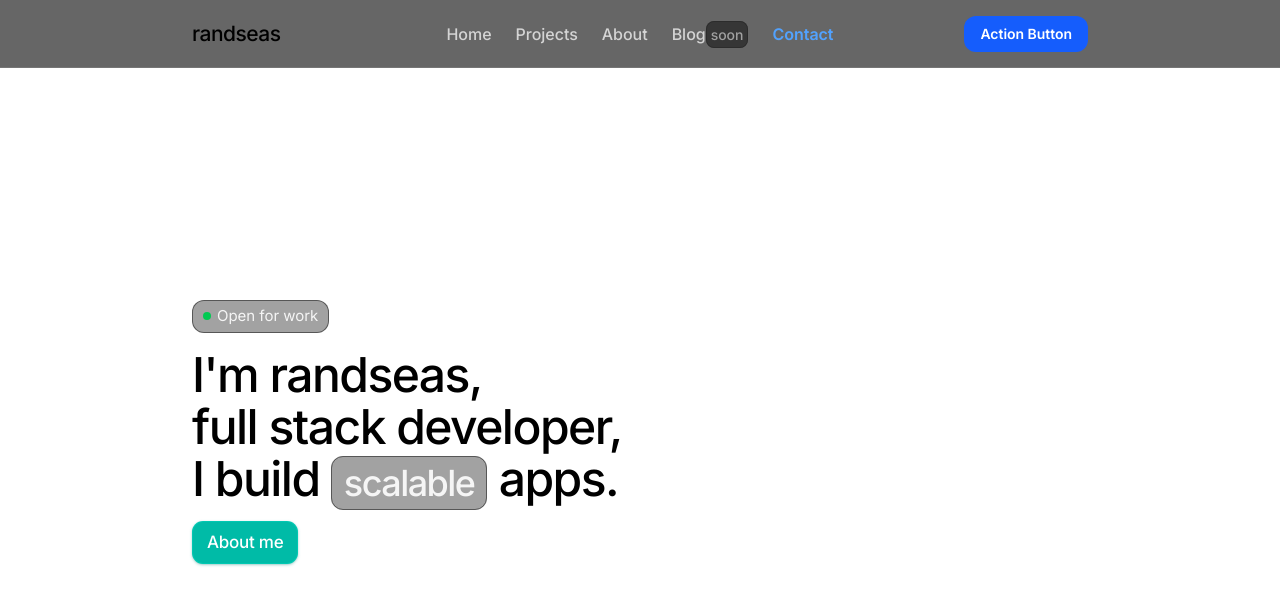
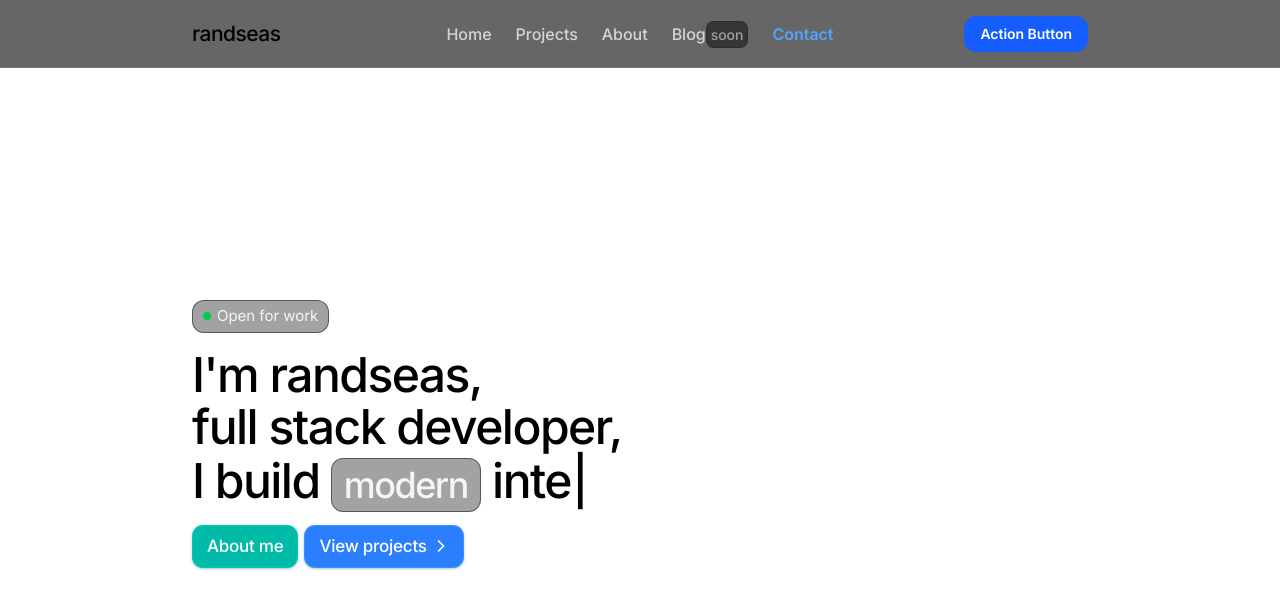
Before and after one commit to randseas/portfolio, a Next.js app: page / in a window 1280 px wide. Shown: the top 608 px of the page. Built offline with nearby package versions, Linux system fonts and the light colour scheme.

Commit message:
Refactor code structure for improved readability and maintainability

```diff
--- a/app/page.tsx
+++ b/app/page.tsx
@@ -1,5 +1,7 @@
 "use client";
+import { ChevronRightIcon } from "lucide-react";
 import { useRouter } from "next/navigation";
+import TypewriterComponent from "typewriter-effect";
 import Header from "@/components/common/header";
 
 export default function Home() {
@@ -7,25 +9,36 @@ export default function Home() {
   return (
     <>
       <Header />
-      <main className="grow bg-background">
+      <main className="relative grow bg-background overflow-hidden">
         {/* Hero */}
         <section className="flex flex-col items-start justify-start w-full grow px-48 py-58">
           <div className="flex flex-col items-start space-y-4">
             <div className="flex flex-row items-center space-x-1.5 border border-neutral-800/60 bg-neutral-900/40 rounded-xl px-2.5 py-1">
               <span className="rounded-full w-2 h-2 bg-green-500"></span>
-              <span className="text-[15px] font-normal text-neutral-100">Open for work</span>
+              <span className="text-[15px] font-normal text-neutral-100">
+                Open for work
+              </span>
             </div>
             <h1 className="flex flex-col items-start text-start justify-start text-5xl leading-13 font-medium tracking-[-0.032em]">
               <span>I'm randseas,</span>
               <span>full stack developer,</span>
-              <span>
-                I build{" "}
-                <span className="px-3 py-1 text-4xl border border-neutral-800/60 bg-neutral-900/40 text-neutral-100 rounded-xl">
-                  scalable
-                </span>{" "}
-                apps.
+              <span className="flex items-center gap-3 h-14">
+                <TypewriterComponent
+                  options={{
+                    strings: [
+                      "I build <span class='px-3 py-1 text-4xl border border-neutral-800/60 bg-neutral-900/40 text-neutral-100 rounded-xl'>scalable</span> apps.",
+                      "I build <span class='px-3 py-1 text-4xl border border-neutral-800/60 bg-neutral-900/40 text-neutral-100 rounded-xl'>modern</span> interfaces.",
+                      "I build <span class='px-3 py-1 text-4xl border border-neutral-800/60 bg-neutral-900/40 text-neutral-100 rounded-xl'>performant</span> backends.",
+                    ],
+                    autoStart: true,
+                    loop: true,
+                    delay: 50,
+                    deleteSpeed: 30,
+                  }}
+                />
               </span>
             </h1>
+            <div className="flex flex-row items-center gap-1.5">
               <button
                 type="button"
                 className="rounded-[11px] tracking-[-0.015em] text-[17px] shadow-sm shadow-teal-700/30 hover:shadow-md active:shadow-md bg-teal-500 hover:bg-teal-600 active:bg-teal-700 border border-teal-400/50 hover:border-teal-500/50 active:border-teal-600/50 active:scale-[0.98] transition-[scale,background-color] ease-in-out duration-200 cursor-pointer text-white font-medium px-3.5 py-2"
@@ -33,6 +46,15 @@ export default function Home() {
               >
                 About me
               </button>
+              <button
+                type="button"
+                className="flex flex-row items-center rounded-[11px] tracking-[-0.015em] text-[17px] shadow-sm shadow-teal-700/30 hover:shadow-md active:shadow-md bg-blue-500 hover:bg-blue-600 active:bg-blue-700 border border-blue-400/50 hover:border-blue-500/50 active:border-blue-600/50 active:scale-[0.98] transition-[scale,background-color] ease-in-out duration-200 cursor-pointer text-white font-medium pl-3.5 pr-3 py-2"
+                onClick={() => router.push("/projects")}
+              >
+                <span>View projects&nbsp;</span>
+                <ChevronRightIcon size={20} />
+              </button>
+            </div>
           </div>
         </section>
       </main>
--- a/package.json
+++ b/package.json
@@ -18,7 +18,8 @@
     "nprogress": "^0.2.0",
     "react": "19.2.3",
     "react-dom": "19.2.3",
-    "react-redux": "^9.2.0"
+    "react-redux": "^9.2.0",
+    "typewriter-effect": "^2.22.0"
   },
   "devDependencies": {
     "@biomejs/biome": "2.2.0",
```
Also changed, not shown: 2 other files (tests, documents, lock files or other folders). Lines whose indentation alone changed are shown as unchanged.
